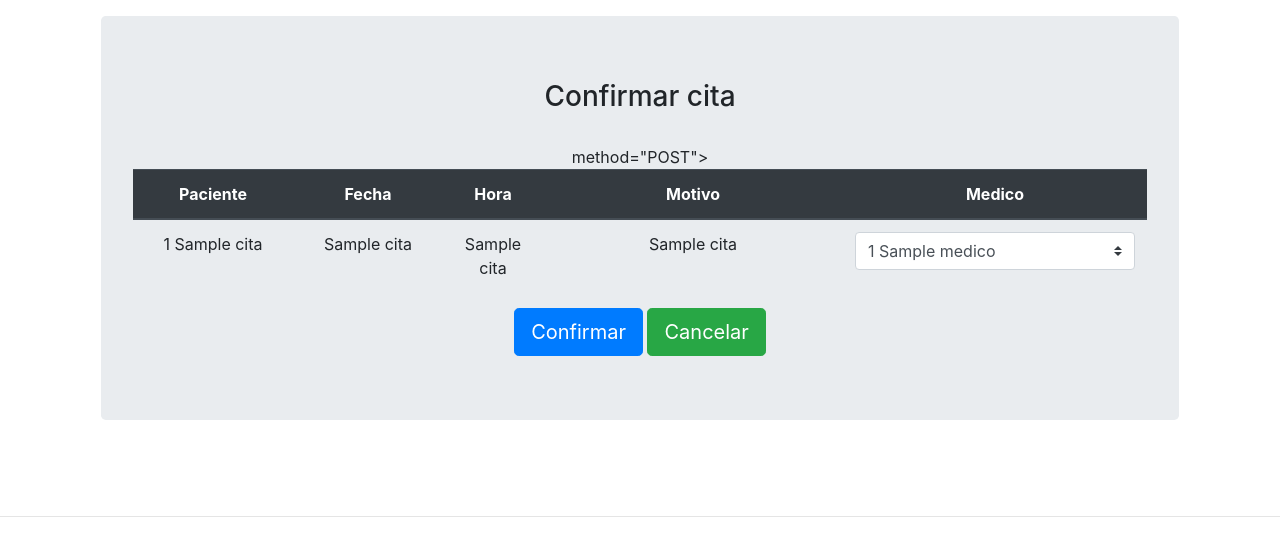
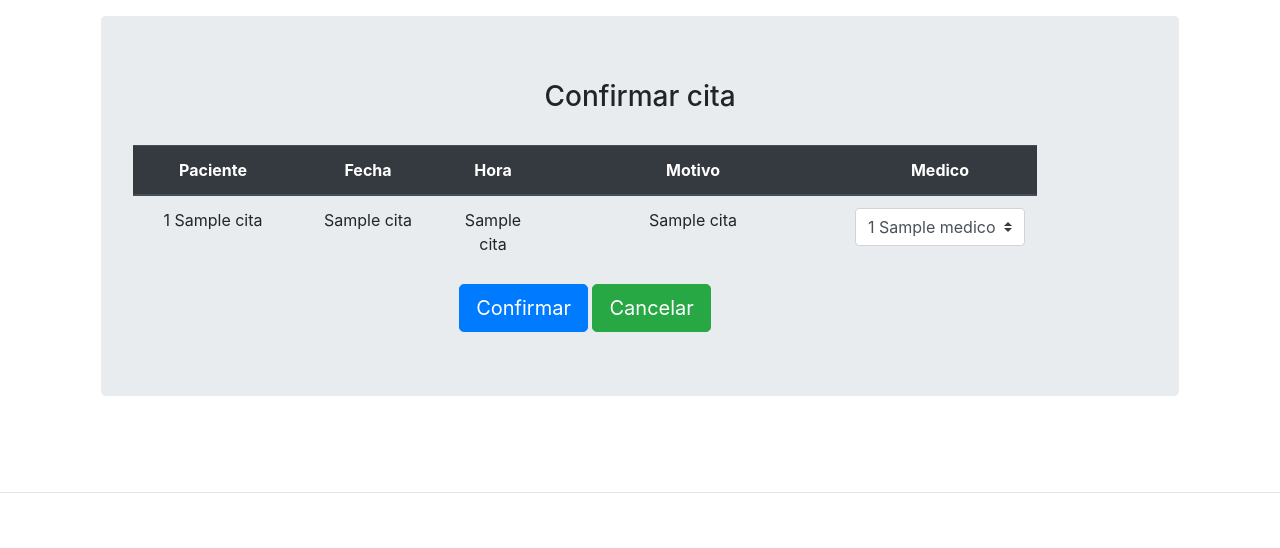
Before and after one commit to DennyAlexanderChM/PROYECTO2-IPC1, a Flask app: template templates/Enfermeras/confirmar.html in a window 1280 px wide. Shown: the part 58-606 px from the top of the page. Run offline with Flask 2, Linux system fonts and the light colour scheme; the template is opened without the code that fills it: most values are stand-ins (such as "Sample title", 1, 10 or a date in 2020); some libraries are stand-ins or nearby versions.

Commit message:
Update confirmar.html

```diff
--- a/templates/Enfermeras/confirmar.html
+++ b/templates/Enfermeras/confirmar.html
@@ -6,10 +6,8 @@
                     <div class="text-center col-12">
                         <h3>Confirmar cita</h3><br>
                     </div>
-                         <form action="/enfermera/cita/confirmar/{{ usuario }}/{{ usuario2 }}"
-                    <div class="text-center col-12">
-
-                            method="POST">
+                        <form action="/enfermera/cita/confirmar/{{ usuario }}/{{ usuario2 }}"method="POST">
+                        <div class="text-center col-12">
                             <table class="table">
                                 <thead class="thead-dark">
                                     <tr>
@@ -39,13 +37,12 @@
                                     </tr>
                                 </tbody>
                             </table>
-
-                    </div>
-                            <div class="text-center"><button type="submit" name='btn2'
+                        </div>
+                        <div class="text-center"><button type="submit" name='btn2'
                                     class=" btn btn-primary btn-lg">Confirmar</button> <a
                                     href="/enfermera/cita/pendientes/{{ usuario }}" type="button"
                                     class="btn btn-success  btn-lg">Cancelar</a></div>
-                        </form>
+                 </form>
             </div>
         </div>
     </div>
```
